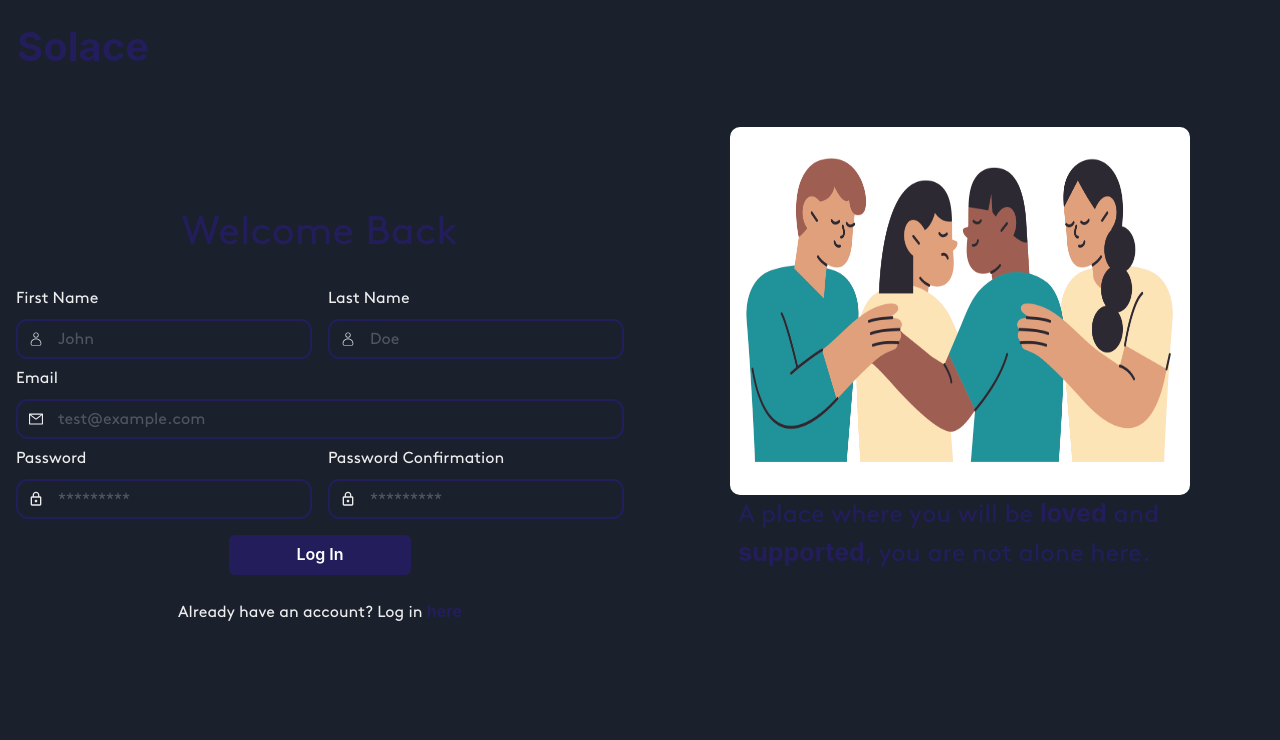
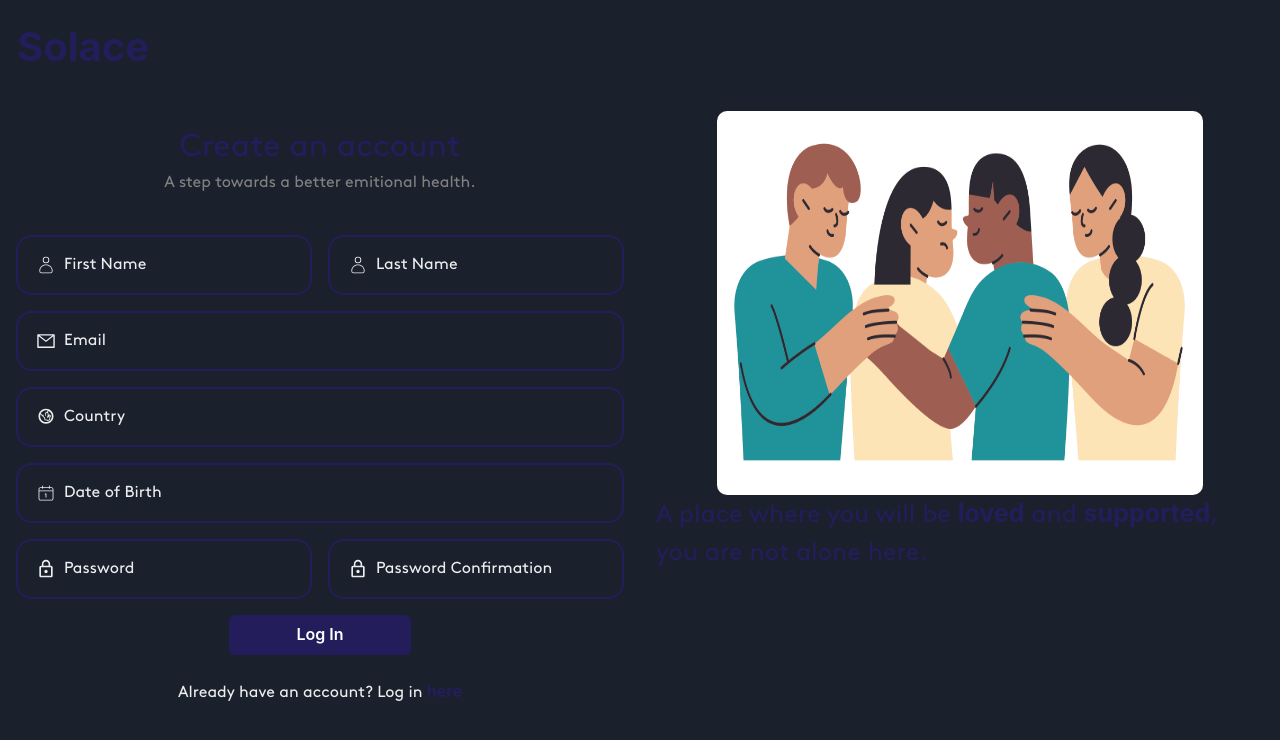
Before and after one commit to ZaidMaraqa/TherapistBotFrontend, a Next.js app: page /signup in a window 1280 px wide. Shown: the top 740 px of the page. Built offline with nearby package versions, Linux system fonts and the light colour scheme; a web font is replaced by a local one.

Commit message:
login and signup complete

```diff
--- a/src/app/signup/page.tsx
+++ b/src/app/signup/page.tsx
@@ -2,30 +2,21 @@
 
 import { ASSETS } from "@/assets";
 import AuthContext from "@/context/auth";
-import {
-  Button,
-  Flex,
-  FormControl,
-  FormErrorMessage,
-  FormHelperText,
-  FormLabel,
-  Image,
-  Input,
-  InputGroup,
-  InputLeftElement,
-  Link,
-  Text,
-} from "@chakra-ui/react";
+import { Box, Button, Flex, Image, Link, Text } from "@chakra-ui/react";
 import { useFormik } from "formik";
 import { useContext } from "react";
 import { AiOutlineMail } from "react-icons/ai";
 import * as Yup from "yup";
 import { MdLockOutline } from "react-icons/md";
-import { CiUser } from "react-icons/ci";
+import { CiUser, CiCalendarDate } from "react-icons/ci";
+import FloatingLabel from "@/components/FloatingLabel";
+import { TiWorldOutline } from "react-icons/ti";
+
 
 const validationSchema = Yup.object({
   first_name: Yup.string().required("First name is required"),
   last_name: Yup.string().required("Last name is required"),
+  country: Yup.string().required("Country is required"),
   email: Yup.string()
     .email("Invalid email address")
     .required("Email is required"),
@@ -38,7 +29,14 @@ const validationSchema = Yup.object({
   passwordC: Yup.string()
     .oneOf([Yup.ref("password")], "Passwords must match")
     .required("Password confirmation is required"),
+  dob: Yup.string()
+    .matches(/^(0[1-9]|[12][0-9]|3[01])\/(0[1-9]|1[012])\/([0-9]{2})$/, {
+      message: "DOB must be in dd/mm/yy format",
+      excludeEmptyString: true
+    })
+    .required("DOB is required")
 });
+
 
 const SignUp = () => {
   const { signup } = useContext(AuthContext);
@@ -49,6 +47,8 @@ const SignUp = () => {
         first_name: "",
         last_name: "",
         email: "",
+        country: "",
+        dob: "",
         password: "",
         passwordC: "",
       },
@@ -60,7 +60,7 @@ const SignUp = () => {
     });
 
   return (
-    <Flex w={"100vw"} h={"100vh"}  overflow={"hidden"}>
+    <Flex w={"100vw"} h={"100vh"} overflow={"hidden"}>
       <Flex w={["100%", "100%", "50%"]} direction={"column"}>
         <Flex>
           <Text
@@ -80,9 +80,14 @@ const SignUp = () => {
           gap={"1.5rem"}
           px={"1rem"}
         >
-          <Text color={"#231E5B"} fontSize={"2.5rem"} align={"center"}>
-            Welcome Back
+          <Box>
+            <Text color={"#231E5B"} fontSize={"2rem"} align={"center"}>
+              Create an account
             </Text>
+            <Text color={"gray"} fontSize={"1rem"} align={"center"}>
+              A step towards a better emitional health.
+            </Text>
+          </Box>
 
           <form onSubmit={handleSubmit}>
             <Flex
@@ -90,118 +95,108 @@ const SignUp = () => {
               gap="1rem"
               mb={".5rem"}
             >
-              <Flex direction={"column"}grow={1}>
-                <FormLabel> First Name</FormLabel>
-                <InputGroup>
-                  <InputLeftElement>
-                    <CiUser />
-                  </InputLeftElement>
-                  <Input
-                    placeholder="John"
-                    name="first_name"
-                    onChange={handleChange}
-                    value={values.first_name}
-                    onBlur={handleBlur}
-                    isInvalid={!!(touched.first_name && !!errors.first_name)}
-                    borderWidth={"2px"}
-                    borderColor={"primary"}
-                    _focus={{ boxShadow: "none", borderColor: "primary" }}
-                    _hover={{ borderColor: "primary" }}
+              <Flex direction={"column"} grow={1}>
+                <FloatingLabel
+                  id="first_name"
+                  label="First Name"
+                  type="text"
+                  icon={CiUser}
+                  formik={{
+                    handleBlur,
+                    handleChange,
+                    values,
+                    touched,
+                    errors,
+                  }}
                 />
-                </InputGroup>
               </Flex>
               <Flex direction={"column"} grow={1}>
-                <FormLabel> Last Name</FormLabel>
-                <InputGroup>
-                  <InputLeftElement>
-                    <CiUser />
-                  </InputLeftElement>
-
-                  <Input
-                    placeholder="Doe"
-                    name="last_name"
-                    onChange={handleChange}
-                    value={values.last_name}
-                    onBlur={handleBlur}
-                    isInvalid={!!(touched.last_name && !!errors.last_name)}
-                    borderWidth={"2px"}
-                    borderColor={"primary"}
-                    _focus={{ boxShadow: "none", borderColor: "primary" }}
-                    _hover={{ borderColor: "primary" }}
+                <FloatingLabel
+                  id="last_name"
+                  label="Last Name"
+                  type="text"
+                  icon={CiUser}
+                  formik={{
+                    handleBlur,
+                    handleChange,
+                    values,
+                    touched,
+                    errors,
+                  }}
                 />
-                </InputGroup>
               </Flex>
             </Flex>
-            <FormLabel> Email</FormLabel>
-            <InputGroup flexDir={"column"} mb={".5rem"}>
-              <InputLeftElement>
-                <AiOutlineMail />
-              </InputLeftElement>
-              <Input
+            <FloatingLabel
+              id="email"
+              label="Email"
               type="email"
-                placeholder="test@example.com"
-                name="email"
-                onChange={handleChange}
-                value={values.email}
-                onBlur={handleBlur}
-                isInvalid={!!(touched.email && !!errors.email)}
-                borderColor={"#231E5B"}
-                borderWidth={"2px"}
-                borderRadius={".75rem"}
-                _focus={{ boxShadow: "none", borderColor: "#231E5B" }}
-                _hover={{ borderColor: "#231E5B" }}
+              icon={AiOutlineMail}
+              formik={{
+                handleBlur,
+                handleChange,
+                values,
+                touched,
+                errors,
+              }}
             />
-              <FormErrorMessage color={"red"} fontSize={"4rem"}>
-                {errors.email}
-              </FormErrorMessage>
-            </InputGroup>
+            <FloatingLabel
+              id="country"
+              label="Country"
+              type="text"
+              icon={TiWorldOutline}
+              formik={{
+                handleBlur,
+                handleChange,
+                values,
+                touched,
+                errors,
+              }}
+            />
+            <FloatingLabel
+              id="dob"
+              label="Date of Birth"
+              type="text"
+              icon={CiCalendarDate}
+              formik={{
+                handleBlur,
+                handleChange,
+                values,
+                touched,
+                errors,
+              }}
+            />
             <Flex direction={{ base: "column", md: "row" }} gap="1rem">
               <Flex direction="column" grow={1}>
-                <FormLabel> Password</FormLabel>
-                <InputGroup flexDir={"column"}>
-                  <InputLeftElement>
-                    <MdLockOutline />
-                  </InputLeftElement>
-                  <Input
+                <FloatingLabel
+                  id="password"
+                  label="Password"
                   type="password"
-                    placeholder="*********"
-                    onChange={handleChange}
-                    name="password"
-                    value={values.password}
-                    onBlur={handleBlur}
-                    isInvalid={!!(touched.password && !!errors.password)}
-                    borderColor={"#231E5B"}
-                    borderWidth={"2px"}
-                    borderRadius={".75rem"}
-                    _hover={{ borderColor: "#231E5B" }}
-                    _focus={{ boxShadow: "none", borderColor: "#231E5B" }}
+                  icon={MdLockOutline}
+                  formik={{
+                    handleBlur,
+                    handleChange,
+                    values,
+                    touched,
+                    errors,
+                  }}
                 />
-                  <FormErrorMessage>{errors.password}</FormErrorMessage>
-                </InputGroup>
               </Flex>
               <Flex direction="column" grow={1}>
-                <FormLabel> Password Confirmation</FormLabel>
-                <InputGroup flexDir={"column"}>
-                  <InputLeftElement>
-                    <MdLockOutline />
-                  </InputLeftElement>
-                  <Input
-                    placeholder="*********"
-                    name="passwordC"
+                <FloatingLabel
+                  id="passwordC"
+                  label="Password Confirmation"
                   type="password"
-                    onChange={handleChange}
-                    value={values.passwordC}
-                    onBlur={handleBlur}
-                    isInvalid={!!(touched.passwordC && !!errors.passwordC)}
-                    borderWidth={"2px"}
-                    borderColor={"primary"}
-                    _focus={{ boxShadow: "none", borderColor: "primary" }}
-                    _hover={{ borderColor: "primary" }}
+                  icon={MdLockOutline}
+                  formik={{
+                    handleBlur,
+                    handleChange,
+                    values,
+                    touched,
+                    errors,
+                  }}
                 />
-                </InputGroup>
               </Flex>
             </Flex>
-
             <Flex
               w={"100%"}
               alignItems={"center"}
@@ -222,7 +217,7 @@ const SignUp = () => {
 
           <Text align={"center"}>
             Already have an account? Log in{" "}
-            <Link color={"#231E5B"} fontWeight={'bold'} href="/login">
+            <Link color={"#231E5B"} fontWeight={"bold"} href="/login">
               here
             </Link>
           </Text>
@@ -231,18 +226,25 @@ const SignUp = () => {
       <Flex
         w={"50%"}
         h={"100%"}
-        direction={'column'}
+        direction={"column"}
         position={"fixed"}
-        top={'5.9375rem'}
+        top={"5.9375rem"}
         right={0}
-        p={"2rem"}
-        alignItems={'center'}
+        p={"1rem"}
+        alignItems={"center"}
         display={["none", "none", "flex"]}
       >
-        <Image src={ASSETS.signup} h={'50%'} w={'80%'} borderRadius={'.625rem'} />
-        <Text fontSize={'1.5625rem'} color={'#231E5B'} maxW={'77%'}>
-        A place where you will be <span style={{ fontWeight: 'bold' }}>loved</span> and <span style={{ fontWeight: 'bold' }}>supported</span>, you are not alone here.
-
+        <Image
+          src={ASSETS.signup}
+          h={"50%"}
+          w={"80%"}
+          borderRadius={".625rem"}
+        />
+        <Text fontSize={"1.5625rem"} color={"#231E5B"} maxW={"100%"}>
+          A place where you will be{" "}
+          <span style={{ fontWeight: "bold" }}>loved</span> and{" "}
+          <span style={{ fontWeight: "bold" }}>supported</span>, you are not
+          alone here.
         </Text>
       </Flex>
     </Flex>
--- /dev/null
+++ b/src/components/FloatingLabel.tsx
@@ -0,0 +1,64 @@
+import React, { useState } from 'react';
+import {
+  FormControl,
+  FormLabel,
+  Input,
+  InputGroup,
+  InputLeftElement,
+  FormErrorMessage,
+  useMultiStyleConfig
+} from "@chakra-ui/react";
+import { IconType } from 'react-icons';
+
+interface FloatingLabelProps {
+  id: string;
+  label: string;
+  type: string;
+  formik: {
+    values: { [key: string]: any };
+    handleChange: (e: React.ChangeEvent<any>) => void;
+    handleBlur: (e: React.FocusEvent<any>) => void;
+    touched: { [key: string]: boolean };
+    errors: { [key: string]: string };
+  };
+  icon: IconType;
+}
+
+const FloatingLabel: React.FC<FloatingLabelProps> = ({ id, label, type, formik, icon: Icon }) => {
+    const [isFocused, setIsFocused] = useState(false);
+    const styles = useMultiStyleConfig("FormControl", { variant: "floating" });
+
+    const handleFocus = () => setIsFocused(true);
+    const handleBlur = () => {
+      setIsFocused(false);
+      formik.handleBlur({ target: { name: id } } as React.FocusEvent<any>);
+    };
+
+    const error = formik.touched[id] && formik.errors[id];
+    const isInvalid = Boolean(error);
+
+    return (
+      <FormControl isInvalid={isInvalid} variant={'floating'} id={id} mt={4}>
+        <InputGroup flexDirection="column">
+          <InputLeftElement pointerEvents="none" children={<Icon />} fontSize={'1.25rem'}/>
+          <Input
+            id={id}
+            type={type}
+            onChange={formik.handleChange}
+            onBlur={handleBlur}
+            onFocus={handleFocus}
+            value={formik.values[id]}
+            placeholder=" "
+            border={'2px solid'}
+            borderColor={'primary'}
+            _hover={{ borderColor: 'primary.400' }}
+            _focus={{ boxShadow: "none", borderColor: "primary" }}
+          />
+          <FormLabel htmlFor={id}>{label}</FormLabel>
+        </InputGroup>
+        <FormErrorMessage>{error}</FormErrorMessage>
+      </FormControl>
+    );
+  };
+
+  export default FloatingLabel;
--- a/src/theme/components/input.ts
+++ b/src/theme/components/input.ts
@@ -6,15 +6,15 @@ const { definePartsStyle, defineMultiStyleConfig } = createMultiStyleConfigHelpe
 const baseStyle = definePartsStyle({
   field: {
     border: '2px solid',
-    borderColor: 'primary.500', // Using a color from the theme
-    borderRadius: '.7rem',
-    bg: 'yellow',
+    borderColor: 'primary', // Using a color from the theme
+    borderRadius: '1rem',
+    height: '3.75rem',
     _focus: {
       boxShadow: 'none',
-      borderColor: 'primary.600', // Adjust for focus state
+      borderColor: 'primary.600',
     },
     _hover: {
-      borderColor: 'primary.400', // Adjust for hover state
+      borderColor: 'primary.400',
     },
   },
 });
--- a/src/theme/index.ts
+++ b/src/theme/index.ts
@@ -2,32 +2,18 @@ import { Theme, extendTheme, baseTheme, withDefaultColorScheme } from '@chakra-u
 import { inputStyle } from './components/input';
 
 
+
+
+
+const activeLabelStyles = {
+  transform: "scale(0.875) translateY(-30px) translateX(-20px)",
+  backgroundColor: "white",
+  zIndex: 2,
+};
+
+
 export const theme: Theme = extendTheme(
   {
-    styles: {
-      global: {
-        // 'html, body': {
-        //   backgroundColor: 'base',
-        //   cursor: 'default',
-        //   color: 'white',
-        // },
-        // body: {
-        //   color: 'text',
-        //   scrollbarWidth: 'thin',
-        //   height: '100vh',
-        // },
-        // '::-webkit-scrollbar': {
-        //   width: '0.3125rem',
-        //   height: '0.3125rem',
-        //   backgroundColor: '#4F5B8F',
-        // },
-
-        // '::-webkit-scrollbar-thumb': {
-        //   background: 'rgba(217, 217, 217, 0.80)',
-        //   borderRadius: '7.5rem',
-        // },
-      },
-    },
     colors: {
       green: {
         ...baseTheme.colors.green,
@@ -76,6 +62,33 @@ export const theme: Theme = extendTheme(
     },
     components: {
       Input: inputStyle,
+      Form: {
+        variants: {
+          floating: {
+            container: {
+              _focusWithin: {
+                label: {
+                  ...activeLabelStyles,
+                },
+              },
+              "input:not(:placeholder-shown) + label, .chakra-select__wrapper + label, textarea:not(:placeholder-shown) ~ label": {
+                ...activeLabelStyles,
+              },
+              label: {
+                position: "absolute",
+                left: "2rem",
+                top: "10px",
+                transition: "all 0.2s",
+                transformOrigin: "left top",
+                mx: 3,
+                px: 1,
+                my: 2,
+                pointerEvents: "none",
+              },
+            },
+          },
+        },
+      },
     },
     config: {
       initialColorMode: 'dark',
```
Also changed, not shown: src/app/login/page.tsx (+36 -67 lines). Lines whose indentation alone changed are shown as unchanged.
